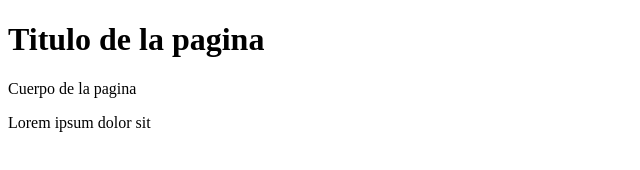
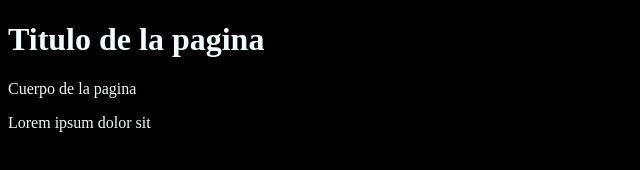
Before and after one commit to agil7/pagina-web, a plain HTML site: page index.html in a window 1280 px wide. Shown: the whole page, without its empty margins (0-640 px from the left). Drawn offline with Linux system fonts and the light colour scheme.

Commit message:
Cambio de color de fondo
Cambio de color de fondo

```diff
--- a/index.html
+++ b/index.html
@@ -5,6 +5,17 @@
     <meta http-equiv="X-UA-Compatible" content="IE=edge">
     <meta name="viewport" content="width=device-width, initial-scale=1.0">
     <title>Pagina Web</title>
+
+    <style>
+
+        body{
+            background: #000;
+            color: azure;
+        }
+
+    </style>
+
+
 </head>
 <body>
 
```
